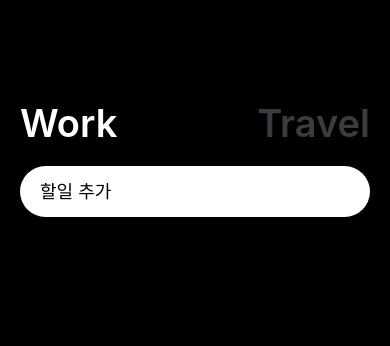
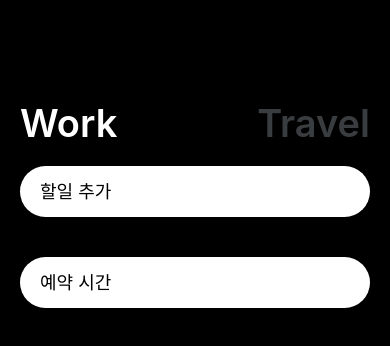
Before and after one commit to realsingeriu/todo-app, a React Native app: screen / in a window 390 px wide. Shown: the top 346 px of the page. Built offline with nearby package versions, Linux system fonts and the light colour scheme.

Commit message:
할일과 여행 구분 및 데이터 영속성 유지 하고, 스케줄과스탬프 설정

```diff
--- a/App.js
+++ b/App.js
@@ -8,7 +8,8 @@ import {
   TouchableOpacity,
   View,
 } from "react-native";
-import { useState } from "react";
+import { useEffect, useState } from "react";
+import AsyncStorage from "@react-native-async-storage/async-storage";
 
 export default function App() {
   const [working, setWorking] = useState(true);
@@ -16,18 +17,46 @@ export default function App() {
   const work = () => setWorking(true);
   const [text, setText] = useState("");
   const onChangText = (payload) => setText(payload);
+  const [scheduledTime, setScheduledTime] = useState(""); // 스케줄 시간 설정
   const [toDos, setToDos] = useState([]);
 
   const addTodo = () => {
-    if (text === "") return;
+    if (text === "" || scheduledTime === "") return;
     const newTodo = {
       id: Date.now(),
       text: text,
       working: working,
+      scheduledTime: scheduledTime,
+      timestamp: new Date().toLocaleString(),
     };
-    setToDos((prev) => [...prev, newTodo]);
-    setText(""); // 입력창 공백
-    // console.log(toDos);
+
+    const newTodos = [...toDos, newTodo];
+
+    setToDos(newTodos);
+    saveToDos(newTodos);
+
+    setText("");
+    setScheduledTime("");
+  };
+  useEffect(() => {
+    loadToDos();
+  }, []);
+  // 처음 시작시 저장된 할일들 가져오기
+  const loadToDos = async () => {
+    try {
+      const s = await AsyncStorage.getItem("my-todos");
+      setToDos(s != null ? JSON.parse(s) : []);
+    } catch (e) {
+      console.log(e);
+    }
+  };
+  // 저장하기
+  const saveToDos = async (toSave) => {
+    try {
+      await AsyncStorage.setItem("my-todos", JSON.stringify(toSave));
+    } catch (e) {
+      console.log(e);
+    }
   };
 
   return (
@@ -61,12 +90,28 @@ export default function App() {
           placeholder={working ? "할일 추가" : "어디로 여행 갈까요?"}
           style={styles.input}
         />
+        <TextInput
+          onSubmitEditing={addTodo}
+          returnKeyLabel="완료"
+          onChangeText={(payload) => setScheduledTime(payload)}
+          value={scheduledTime}
+          placeholder="예약 시간"
+          style={styles.input}
+        />
         <ScrollView>
-          {toDos.map((todo) => (
-            <View style={styles.toDo} key={todo.id}>
-              <Text style={styles.toDoText}>{todo.text}</Text>
-            </View>
-          ))}
+          {toDos.map((todo) => {
+            return todo.working === working ? (
+              <View style={styles.toDo} key={todo.id}>
+                <Text style={styles.toDoText}>{todo.text}</Text>
+                <Text style={{ color: "white", fontSize: 16 }}>
+                  예약 시간: {todo.scheduledTime}
+                </Text>
+                <Text style={{ color: "white", fontSize: 14 }}>
+                  타임 스탬프: {todo.timestamp}
+                </Text>
+              </View>
+            ) : null;
+          })}
         </ScrollView>
       </View>
     </View>
--- a/package.json
+++ b/package.json
@@ -12,7 +12,8 @@
     "expo": "~50.0.5",
     "expo-status-bar": "~1.11.1",
     "react": "18.2.0",
-    "react-native": "0.73.2"
+    "react-native": "0.73.2",
+    "@react-native-async-storage/async-storage": "1.21.0"
   },
   "devDependencies": {
     "@babel/core": "^7.20.0"
```
Also changed, not shown: 1 other file (tests, documents, lock files or other folders).
